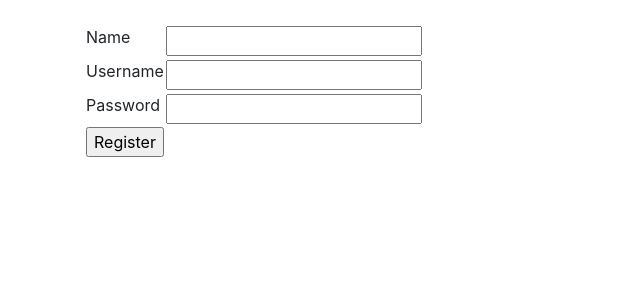
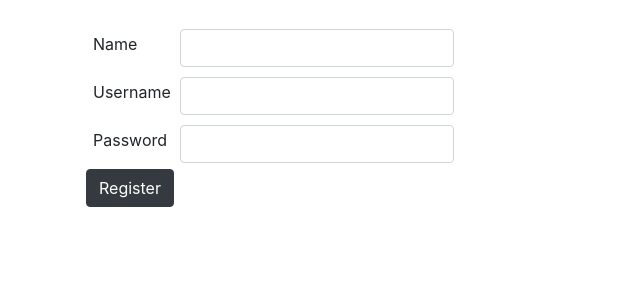
Before and after one commit to joonaoko/tsoha-tietokantasovellus, a Flask app: page /auth/register/ in a window 1280 px wide. Shown: the part 56-356 px from the top of the page, without its empty margins (0-640 px from the left). Run offline with Flask 2, Linux system fonts and the light colour scheme; some libraries are stand-ins or nearby versions.

Commit message:
Tyylitelty nappeja ja lomakkeita lisää Bootstrapilla

```diff
--- a/application/templates/auth/registrationform.html
+++ b/application/templates/auth/registrationform.html
@@ -5,20 +5,20 @@
 <form method="POST" action="{{ url_for('user_create') }}">
   <table>
     <tr>
-      <td>{{ form.name.label }}</td>
-      <td>{{ form.name }}</td>
+      <td style="padding: 0.5em;">{{ form.name.label }}</td>
+      <td>{{ form.name(class_='form-control') }}</td>
     </tr>
     <tr>
-      <td>{{ form.username.label }}</td>
-      <td>{{ form.username }}</td>
+      <td style="padding: 0.5em;">{{ form.username.label }}</td>
+      <td>{{ form.username(class_='form-control') }}</td>
     </tr>
     <tr>
-      <td>{{ form.password.label }}</td>
-      <td>{{ form.password }}</td>
+      <td style="padding: 0.5em;">{{ form.password.label }}</td>
+      <td>{{ form.password(class_='form-control') }}</td>
     </tr>
     <tr>
       <td colspan="2">
-        <input type="submit" value="Register"/>
+        <input class="btn btn-dark" type="submit" value="Register"/>
       </td>
     </tr>
 </form>
--- a/application/templates/series/list.html
+++ b/application/templates/series/list.html
@@ -18,17 +18,17 @@
       <td>{{ series.episodes_total }}</td>
       <td>
         <form method="POST" action="{{ url_for('series_set_episodes_total', series_id=series.id) }}">
-            <input type="submit" value="Increase by one"/>
+            <input class="btn btn-dark" type="submit" value="Increase by one"/>
         </form>
       </td>
       <td>
         <form method="POST" action="{{ url_for('series_add_to_userseries', series_id=series.id) }}">
-          <input type="submit" value="Add to watchlist"/>
+          <input class="btn btn-dark" type="submit" value="Add to watchlist"/>
         </form>
       </td>
       <td>
         <form method="POST" action="{{ url_for('series_delete', series_id=series.id) }}">
-          <input type="submit" value="Delete"/>
+          <input class="btn btn-danger" type="submit" value="Delete"/>
         </form>
       </td>
     </tr>
--- a/application/templates/userseries/list.html
+++ b/application/templates/userseries/list.html
@@ -17,13 +17,13 @@
       <td>{{ userseries.episodes_watched }}</td>
       <td>
         <form method="POST" action="{{ url_for('userseries_increase_episodes_watched_by_one', userseries_id=userseries.id) }}">
-          <input type="submit" value="+1"/>
+          <input class="btn btn-dark" type="submit" value="+1"/>
         </form>
       </td>
       <td>{{ userseries.status }}</td>
       <td>
         <form method="POST" action="{{ url_for('userseries_delete', userseries_id=userseries.id) }}">
-          <input type="submit" value="Delete"/>
+          <input class="btn btn-danger" type="submit" value="Delete"/>
         </form>
       </td>
     </tr>
```
Also changed, not shown: application/templates/auth/loginform.html (+5 -5 lines), application/templates/series/new.html (+5 -5 lines).
